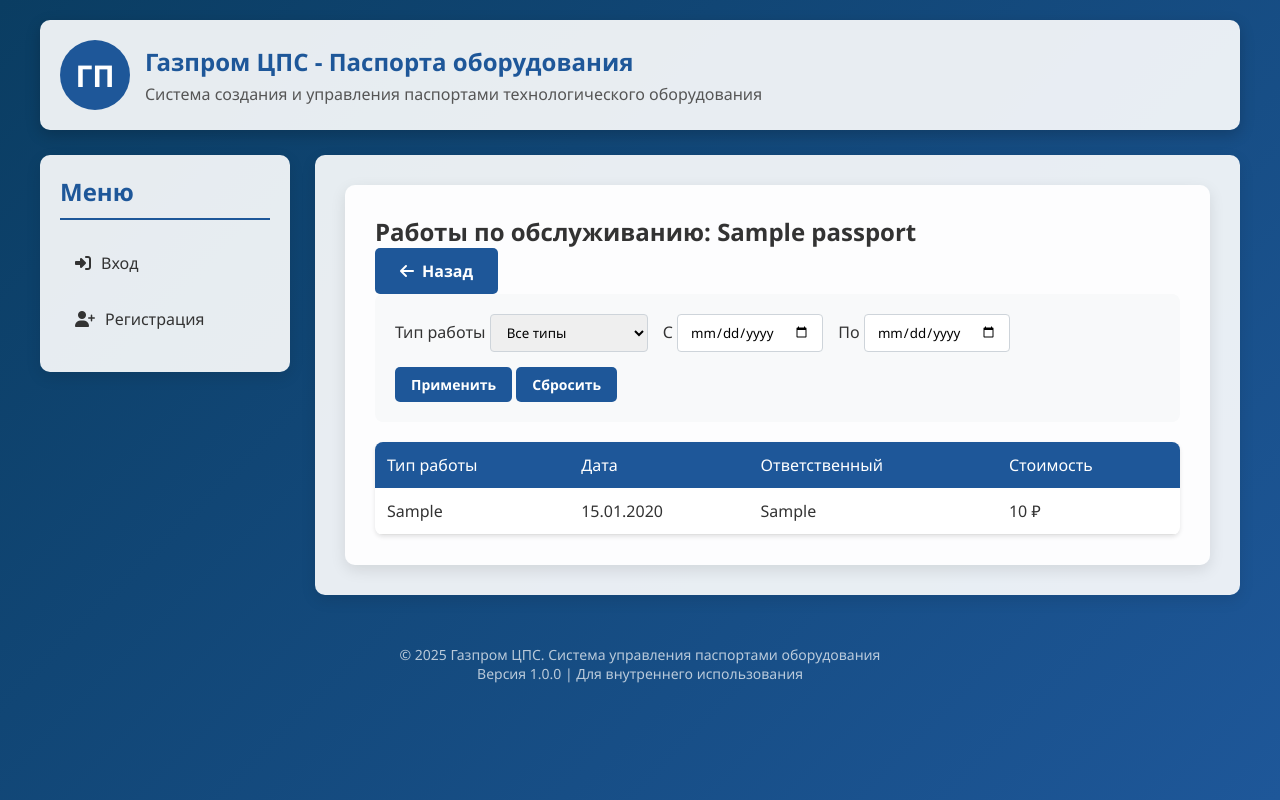
After one commit to ShadowWEBRAS/Passport_project, a Django app: template passports/templates/passports/work_list.html in a window 1280 px wide. The commit adds this page. Run offline with Django 5.2, Linux system fonts and the light colour scheme; the template is opened without the code that fills it: most values are stand-ins (such as "Sample title", 1, 10 or a date in 2020).

Commit message:
version 1.6

```diff
--- /dev/null
+++ b/passports/templates/passports/work_list.html
@@ -0,0 +1,136 @@
+{% extends 'users/home.html' %}
+
+{% block content %}
+<div class="content">
+    <div class="content-header">
+        <h2>Работы по обслуживанию: {{ passport.name }}</h2>
+        <a href="{% url 'passports:view_passport' passport.pk %}" class="btn btn-secondary">
+            <i class="fas fa-arrow-left"></i> Назад
+        </a>
+    </div>
+
+    <!-- Форма фильтрации -->
+    <form method="GET" class="filter-form">
+        <div class="form-row">
+            <div class="form-group">
+                <label>Тип работы</label>
+                <select name="work_type">
+                    <option value="">Все типы</option>
+                    {% for value, label in work_types %}
+                    <option value="{{ value }}" {% if current_filters.work_type == value %}selected{% endif %}>
+                        {{ label }}
+                    </option>
+                    {% endfor %}
+                </select>
+            </div>
+            <div class="form-group">
+                <label>С</label>
+                <input type="date" name="start_date" value="{{ current_filters.start_date }}">
+            </div>
+            <div class="form-group">
+                <label>По</label>
+                <input type="date" name="end_date" value="{{ current_filters.end_date }}">
+            </div>
+            <div class="form-group">
+                <button type="submit" class="btn btn-primary">Применить</button>
+                <a href="?" class="btn btn-secondary">Сбросить</a>
+            </div>
+        </div>
+    </form>
+
+    <!-- Таблица работ -->
+    <table class="passport-table">
+        <thead>
+            <tr>
+                <th>Тип работы</th>
+                <th>Дата</th>
+                <th>Ответственный</th>
+                <th>Стоимость</th>
+            </tr>
+        </thead>
+        <tbody>
+            {% for work in works %}
+            <tr>
+                <td>{{ work.get_work_type_display }}</td>
+                <td>{{ work.work_date|date:"d.m.Y" }}</td>
+                <td>{{ work.responsible_person }}</td>
+                <td>{{ work.cost|default:"-" }} ₽</td>
+            </tr>
+            {% empty %}
+            <tr>
+                <td colspan="4" class="text-center">Работ не найдено</td>
+            </tr>
+            {% endfor %}
+        </tbody>
+    </table>
+</div>
+
+<style>
+.filter-form {
+    background: #f8f9fa;
+    padding: 20px;
+    border-radius: 8px;
+    margin-bottom: 20px;
+}
+
+.filter-form .form-row {
+    display: flex;
+    gap: 15px;
+    align-items: end;
+    flex-wrap: wrap;
+}
+
+.filter-form .form-group {
+    margin-bottom: 0;
+}
+
+.filter-form label {
+    font-weight: 500;
+    margin-bottom: 5px;
+}
+
+.filter-form select,
+.filter-form input[type="date"] {
+    padding: 8px 12px;
+    border: 1px solid #ced4da;
+    border-radius: 4px;
+}
+
+.filter-form .btn {
+    padding: 8px 16px;
+    font-size: 14px;
+}
+
+.passport-table {
+    width: 100%;
+    border-collapse: collapse;
+    background: white;
+    border-radius: 8px;
+    overflow: hidden;
+    box-shadow: 0 2px 4px rgba(0,0,0,0.1);
+}
+
+.passport-table th {
+    background: #1e5799;
+    color: white;
+    padding: 12px;
+    text-align: left;
+    font-weight: 500;
+}
+
+.passport-table td {
+    padding: 12px;
+    border-bottom: 1px solid #e0e0e0;
+}
+
+.passport-table tr:hover {
+    background: #f8f9fa;
+}
+
+.text-center {
+    text-align: center;
+    color: #666;
+    font-style: italic;
+}
+</style>
+{% endblock %}
--- a/passports/urls.py
+++ b/passports/urls.py
@@ -18,5 +18,6 @@ urlpatterns = [
     path('delete/<uuid:pk>/', views.delete_passport, name='delete_passport'),
     path('add-work/<uuid:pk>/', views.add_maintenance_work, name='add_work'),
     path('works/<uuid:pk>/', views.maintenance_work_list, name='work_list'),
+    path('history/<uuid:pk>/', views.passport_history, name='passport_history'),
     path('', include(router.urls)),
 ]
```
Also changed, not shown: passports/forms.py (+16 -3 lines), passports/templates/passports/create_passport.html (+117 -1 lines), passports/templates/passports/includes/custom_fields.html (added, +53 -0 lines), passports/templates/passports/passport_history.html (added, +95 -0 lines), passports/views.py (+76 -9 lines).
